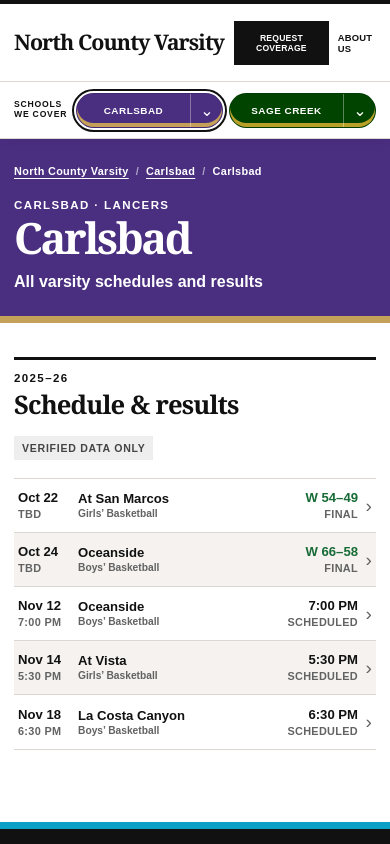
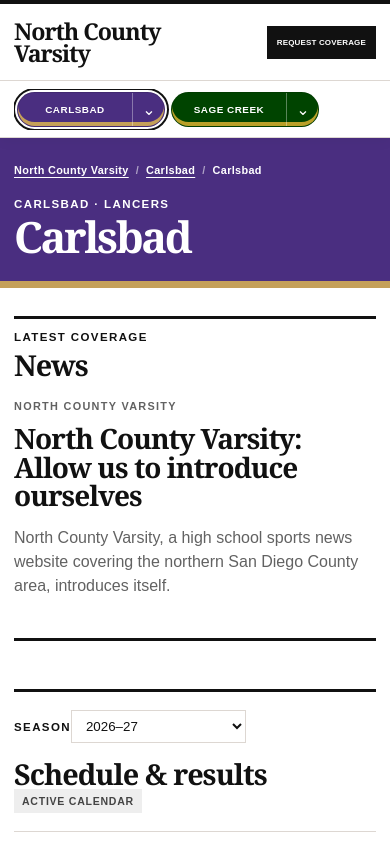
Before and after one commit to mattwilhalme/carlsbad-varsity, a Next.js app: page /schools/carlsbad in a window 390 px wide. Shown: the top 844 px of the page. Built offline with nearby package versions, Linux system fonts and the light colour scheme.

Commit message:
Add school news and active schedules

```diff
--- a/src/app/globals.css
+++ b/src/app/globals.css
@@ -93,6 +93,26 @@ a:focus-visible, summary:focus-visible { outline: 3px solid var(--brand-gold); o
 .sport-nav { border-bottom: 1px solid var(--line); }
 .sport-nav a[aria-current="page"] { border-color: var(--team-primary); color: var(--team-primary); }
 .editorial-grid { display: grid; grid-template-columns: minmax(0, 2fr) minmax(260px, 1fr); gap: 36px; width: min(900px, calc(100% - 40px)); padding-block: 34px 72px; }
+.school-page-grid { display: grid; grid-template-columns: minmax(0, 1.35fr) minmax(360px, .9fr); gap: clamp(30px, 4vw, 56px); padding-block: 34px 72px; }
+.school-news, .school-schedule { min-width: 0; }
+.school-news-heading { margin-bottom: 18px; }
+.school-news h2, .school-schedule h2 { margin: 5px 0 0; font: 900 clamp(1.8rem, 3vw, 2.5rem)/1 Georgia, serif; }
+.school-news-lead { padding-bottom: 24px; border-bottom: 3px solid #111; }
+.school-news-lead-image { display: block; margin-bottom: 20px; overflow: hidden; background: var(--wash); }
+.school-news-lead-image img { display: block; width: 100%; aspect-ratio: 1.7 / 1; object-fit: cover; }
+.school-news-lead h3 { margin: 6px 0 10px; font: 900 clamp(1.75rem, 3vw, 2.7rem)/1.02 Georgia, serif; letter-spacing: -.035em; }
+.school-news-lead h3 a, .school-news-row h3 a { color: inherit; text-decoration: none; }
+.school-news-lead h3 a:hover, .school-news-row h3 a:hover { text-decoration: underline; text-underline-offset: 4px; }
+.school-news-lead p, .school-news-row p { color: var(--muted); line-height: 1.5; }
+.school-news-stack { display: grid; }
+.school-news-row { display: grid; grid-template-columns: 120px minmax(0, 1fr); gap: 16px; padding-block: 18px; border-bottom: 1px solid var(--line); }
+.school-news-row:not(:has(.school-news-thumb)) { grid-template-columns: 1fr; }
+.school-news-thumb { display: block; overflow: hidden; background: var(--wash); }
+.school-news-thumb img { display: block; width: 100%; height: 84px; object-fit: cover; }
+.school-news-row h3 { margin: 0 0 6px; font: 900 1.18rem/1.08 Georgia, serif; }
+.school-news-row p { display: -webkit-box; margin: 0; overflow: hidden; font-size: .82rem; -webkit-box-orient: vertical; -webkit-line-clamp: 2; }
+.school-schedule .schedule-header { grid-template-columns: 78px minmax(150px, 2fr) minmax(86px, .8fr) 18px; }
+.school-schedule .schedule-row { grid-template-columns: 78px minmax(150px, 2fr) minmax(86px, .8fr) 18px; padding-inline: 8px; }
 .section-heading { display: flex; justify-content: space-between; gap: 20px; align-items: start; }
 .season-heading select { min-width: 130px; margin: 6px 0 12px; padding: 7px 34px 7px 10px; border: 1px solid var(--line); border-radius: 0; background: white; color: inherit; font: 800 .82rem/1.2 inherit; }
 .status-label, .placeholder-badge { display: inline-block; padding: 6px 8px; background: #eee; color: #444; font-size: .66rem; font-weight: 900; letter-spacing: .07em; text-transform: uppercase; }
@@ -335,7 +355,14 @@ a:focus-visible, summary:focus-visible { outline: 3px solid var(--brand-gold); o
   .home-game-opponent { grid-column: 2; grid-row: 2; font-size: .75rem; }
   .home-game-row > strong { grid-column: 3; grid-row: 1 / 3; text-align: right; white-space: nowrap; }
   .home-game-row .row-chevron { grid-column: 4; grid-row: 1 / 3; }
-  .school-grid, .editorial-grid, .story-grid { grid-template-columns: 1fr; }
+  .school-grid, .editorial-grid, .school-page-grid, .story-grid { grid-template-columns: 1fr; }
+  .school-page-grid { width: min(100% - 28px, 1320px); gap: 48px; padding-block: 28px 54px; }
+  .school-news-row { grid-template-columns: 92px minmax(0, 1fr); gap: 12px; }
+  .school-news-thumb img { height: 72px; }
+  .school-news-lead h3,
+  .school-news-row h3,
+  .school-news-lead p,
+  .school-news-row p { overflow-wrap: anywhere; }
   .team-identity { padding-block: 26px 32px; }
   .team-logo { min-height: 110px; max-width: 420px; }
   .team-logo-direct { min-height: 80px; }
@@ -392,6 +419,19 @@ a:focus-visible, summary:focus-visible { outline: 3px solid var(--brand-gold); o
   .article-related a { padding-block: 14px; }
   .article-related strong { font-size: 1rem; line-height: 1.24; }
 }
+@media (max-width: 480px) {
+  .publication-header-inner { gap: 8px; }
+  .masthead { flex: 1 1 auto; max-width: 180px; font-size: 1.45rem; }
+  .publication-nav { flex: 0 0 auto; gap: 0; }
+  .publication-nav a:not(.coverage-nav-button) { display: none; }
+  .publication-nav .coverage-nav-button { padding: 10px 8px; font-size: .5rem; white-space: nowrap; }
+  .coverage-navigation-inner { overflow: hidden; }
+  .coverage-label { display: none; }
+  .persistent-school-nav { overflow-x: auto; padding: 3px; scrollbar-width: none; }
+  .persistent-school-nav::-webkit-scrollbar { display: none; }
+  .persistent-school-nav .school-selector { flex: 0 0 148px; }
+  .school-news-row { grid-template-columns: 82px minmax(0, 1fr); }
+}
 @media (max-width: 380px) {
   .article-box-score { margin-inline: -4px; padding-inline: 8px; }
   .article-box-score .period-table { font-size: .68rem; }
--- /dev/null
+++ b/src/components/SchoolNewsWell.tsx
@@ -0,0 +1,41 @@
+import Link from "next/link";
+import { StoryImage } from "@/components/StoryImage";
+import { articlePath } from "@/data/editorial-data";
+import type { EditorialStory } from "@/domain/models";
+
+export function SchoolNewsWell({ stories }: { stories: EditorialStory[] }) {
+  const [featured, ...moreStories] = stories;
+
+  return (
+    <section className="school-news section-rule" aria-labelledby="school-news-heading">
+      <div className="section-heading school-news-heading">
+        <div><p className="kicker">Latest coverage</p><h2 id="school-news-heading">News</h2></div>
+      </div>
+      {featured ? (
+        <>
+          <article className={`school-news-lead${featured.image ? "" : " school-news-lead--text-only"}`}>
+            {featured.image ? (
+              <Link className="school-news-lead-image" href={articlePath(featured)} aria-label={`Read ${featured.headline}`}>
+                <StoryImage src={featured.image.src} alt={featured.image.alt} width={featured.image.width} height={featured.image.height} sizes="(max-width: 760px) 100vw, 52vw" />
+              </Link>
+            ) : null}
+            <div>
+              <p className="story-label">{featured.sport}</p>
+              <h3><Link href={articlePath(featured)}>{featured.headline}</Link></h3>
+              <p>{featured.dek}</p>
+            </div>
+          </article>
+          {moreStories.length ? <div className="school-news-stack">{moreStories.map((story) => (
+            <article className="school-news-row" key={story.slug}>
+              {story.image ? <Link className="school-news-thumb" href={articlePath(story)}><StoryImage src={story.image.src} alt={story.image.alt} width={story.image.width} height={story.image.height} sizes="120px" /></Link> : null}
+              <div>
+                <h3><Link href={articlePath(story)}>{story.headline}</Link></h3>
+                <p>{story.dek}</p>
+              </div>
+            </article>
+          ))}</div> : null}
+        </>
+      ) : <div className="empty-state compact"><h3>Coverage coming soon</h3><p>Stories about this school will appear here.</p></div>}
+    </section>
+  );
+}
--- a/src/components/SchoolPageView.tsx
+++ b/src/components/SchoolPageView.tsx
@@ -1,12 +1,30 @@
 import { Breadcrumbs } from "@/components/Breadcrumbs";
-import { ScheduleList } from "@/components/ScheduleList";
+import { SchoolNewsWell } from "@/components/SchoolNewsWell";
+import { SchoolSchedule } from "@/components/SchoolSchedule";
+import { getSchoolStories } from "@/data/editorial-data";
+import { curatedScheduleSources } from "@/data/schedule-display-data";
 import { cities, games, teams } from "@/data/site-data";
 import type { School } from "@/domain/models";
 
 export function SchoolPageView({ school }: { school: School }) {
   const city = cities[school.citySlug];
-  const teamIds = new Set(teams.filter((team) => team.schoolSlug === school.slug).map((team) => team.id));
-  const schoolGames = games.filter((game) => teamIds.has(game.teamId)).sort((a, b) => a.date.localeCompare(b.date) || (a.time ?? "").localeCompare(b.time ?? ""));
+  const activeSources = curatedScheduleSources.filter((source) => source.destinations.includes("team-page") && source.team.schoolSlug === school.slug);
+  const activeSeasons = new Map<string, typeof games>();
+  for (const source of activeSources) activeSeasons.set(source.team.season, [...(activeSeasons.get(source.team.season) || []), ...source.games]);
+  const activeSeasonNames = new Set(activeSeasons.keys());
+  const schoolTeams = teams.filter((team) => team.schoolSlug === school.slug);
+  const legacySeasons = new Map<string, typeof games>();
+  for (const team of schoolTeams) {
+    if (activeSeasonNames.has(team.season)) continue;
+    const teamGames = games.filter((game) => game.teamId === team.id);
+    if (teamGames.length) legacySeasons.set(team.season, [...(legacySeasons.get(team.season) || []), ...teamGames]);
+  }
+  const sortGames = (items: typeof games) => [...items].sort((a, b) => a.date.localeCompare(b.date) || (a.time ?? "").localeCompare(b.time ?? ""));
+  const seasons = [
+    ...[...activeSeasons].map(([season, seasonGames]) => ({ season, games: sortGames(seasonGames), archived: false })),
+    ...[...legacySeasons].map(([season, seasonGames]) => ({ season, games: sortGames(seasonGames), archived: true })),
+  ].sort((a, b) => Number(a.archived) - Number(b.archived) || b.season.localeCompare(a.season));
+  const stories = getSchoolStories(school.slug);
   const theme = { "--team-primary": school.colors.primary, "--team-gold": school.colors.gold } as React.CSSProperties;
 
   return (
@@ -16,14 +34,11 @@ export function SchoolPageView({ school }: { school: School }) {
           <Breadcrumbs items={[{ label: "North County Varsity", href: "/" }, { label: city.name, href: `/${city.slug}/` }, { label: school.shortName }]} />
           <p className="eyebrow">{school.name} · {school.mascot}</p>
           <h1>{school.shortName}</h1>
-          <p className="team-meta">All varsity schedules and results</p>
         </div>
       </section>
-      <div className="page-shell editorial-grid">
-        <section className="schedule section-rule" aria-labelledby="schedule-heading">
-          <div className="section-heading"><div><p className="kicker">2025–26</p><h2 id="schedule-heading">Schedule &amp; results</h2></div><span className="status-label">Verified data only</span></div>
-          <ScheduleList schedule={schoolGames} school={school} showSport />
-        </section>
+      <div className="page-shell school-page-grid">
+        <SchoolNewsWell stories={stories} />
+        <SchoolSchedule school={school} seasons={seasons} />
       </div>
     </main>
   );
--- /dev/null
+++ b/src/components/SchoolSchedule.tsx
@@ -0,0 +1,28 @@
+"use client";
+
+import { useState } from "react";
+import { ScheduleList } from "@/components/ScheduleList";
+import type { Game, School } from "@/domain/models";
+
+type SchoolSeason = { games: Game[]; archived: boolean; season: string };
+
+export function SchoolSchedule({ school, seasons }: { school: School; seasons: SchoolSeason[] }) {
+  const [season, setSeason] = useState(seasons[0]?.season || "");
+  const selected = seasons.find((item) => item.season === season) || seasons[0];
+
+  return (
+    <section className="school-schedule section-rule" aria-labelledby="schedule-heading">
+      <div className="section-heading season-heading">
+        <div>
+          <label className="kicker" htmlFor={`school-season-${school.slug}`}>Season</label>
+          <select id={`school-season-${school.slug}`} value={season} onChange={(event) => setSeason(event.target.value)}>
+            {seasons.map((option) => <option key={option.season} value={option.season}>{option.season}{option.archived ? " · Archive" : ""}</option>)}
+          </select>
+          <h2 id="schedule-heading">Schedule &amp; results</h2>
+        </div>
+        <span className="status-label">{selected?.archived ? "Archived calendar" : "Active calendar"}</span>
+      </div>
+      <ScheduleList schedule={selected?.games || []} school={school} showSport />
+    </section>
+  );
+}
--- a/src/data/editorial-data.ts
+++ b/src/data/editorial-data.ts
@@ -1,4 +1,4 @@
-import type { EditorialStory } from "@/domain/models";
+import type { EditorialStory, SchoolSlug } from "@/domain/models";
 import type { PublicContentBundleV1 } from "@/data/article-contract";
 import publicContent from "@/data/generated/public-content.v1.json";
 import { publicArticleToStory } from "@/data/public-article-mapper";
@@ -41,4 +41,7 @@ export const secondaryStories = leadStory
   : [];
 
 export function getEditorialStory(slug: string) { return publishedStories.find((story) => story.slug === slug); }
+export function getSchoolStories(schoolSlug: SchoolSlug) {
+  return publishedStories.filter((story) => !story.schoolSlugs?.length || story.schoolSlugs.includes(schoolSlug));
+}
 export function articlePath(story: EditorialStory) { return `/articles/${story.slug}/`; }
--- a/src/data/public-article-mapper.ts
+++ b/src/data/public-article-mapper.ts
@@ -1,5 +1,5 @@
 import type { PublicArticleV1 } from "@/data/article-contract";
-import type { EditorialStory } from "@/domain/models";
+import type { EditorialStory, SchoolSlug } from "@/domain/models";
 
 export function publicArticleToStory(article: PublicArticleV1): EditorialStory {
   return {
@@ -13,6 +13,7 @@ export function publicArticleToStory(article: PublicArticleV1): EditorialStory {
     byline: article.authors.map((author) => author.name).join(" and ") || "North County Varsity staff",
     publishedAt: article.publishedAt || article.updatedAt,
     updatedAt: article.updatedAt || undefined,
+    schoolSlugs: article.relationships.schools.map((school) => school.slug as SchoolSlug),
     image: article.leadImage ? {
           src: article.leadImage.url,
           alt: article.leadImage.alt,
--- a/src/domain/models.ts
+++ b/src/domain/models.ts
@@ -97,6 +97,7 @@ export interface EditorialStory {
   byline: string;
   publishedAt: string;
   updatedAt?: string;
+  schoolSlugs?: SchoolSlug[];
   image?: { src: string; alt: string; credit: string; caption?: string; width?: number; height?: number };
   relatedLinks: { label: string; href: string }[];
   body: string[] | PublicArticleBlock[];
```
Also changed, not shown: 1 other file (tests, documents, lock files or other folders).
